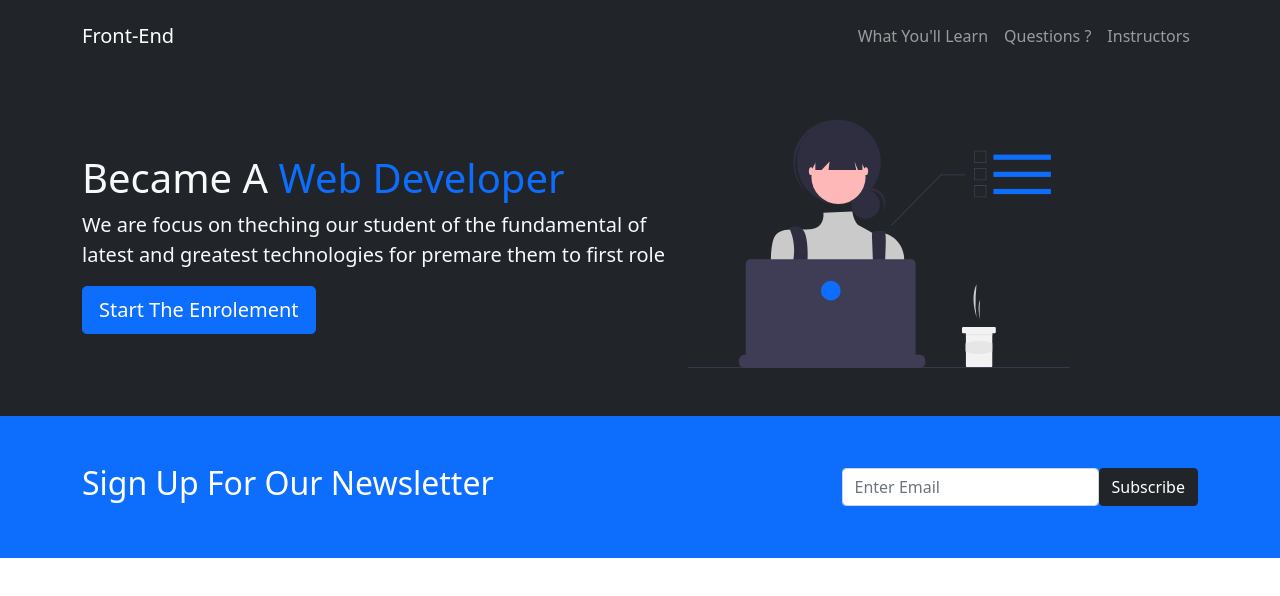
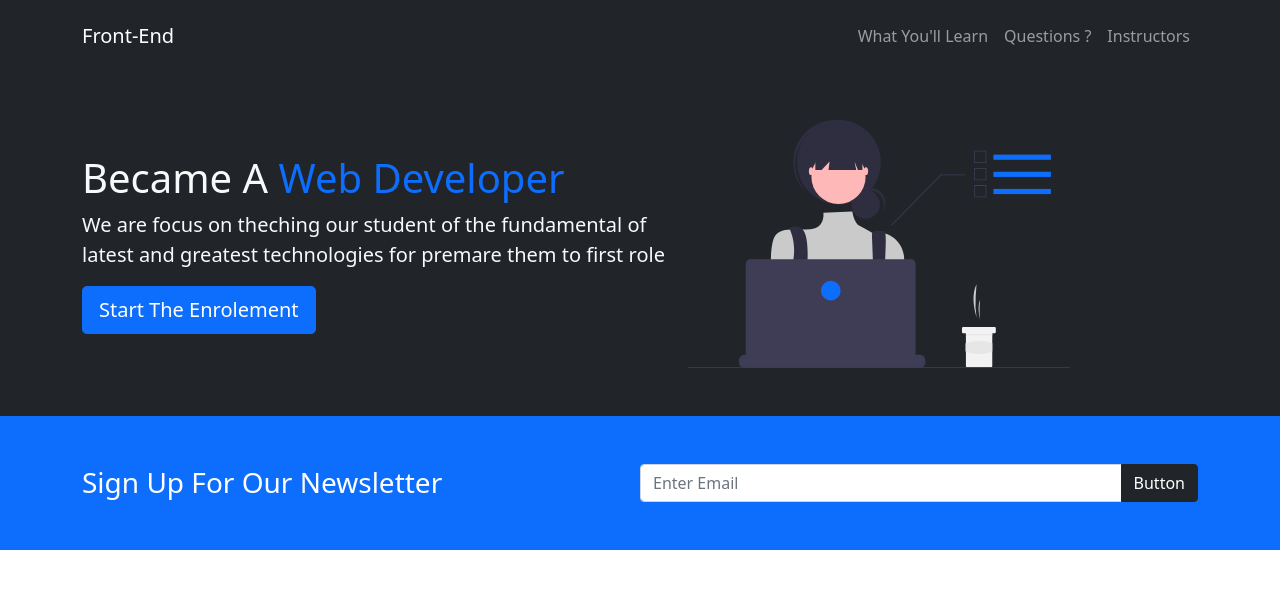
Before and after one commit to jonytalukdar/bootstrap-5, a plain HTML site: page index.html in a window 1280 px wide. Drawn offline with nearby package versions, Linux system fonts and the light colour scheme.

Commit message:
added newsletter

```diff
--- a/index.html
+++ b/index.html
@@ -71,13 +71,14 @@
 
     <section class="bg-primary text-white p-5">
       <div class="container">
-        <div class="d-flex align-items-center justify-content-between">
+        <div class="d-md-flex align-items-center justify-content-between">
           <div>
-            <h2>Sign Up For Our Newsletter</h2>
+            <h3 class="mb-3 mb-md-0">Sign Up For Our Newsletter</h3>
           </div>
-          <div class="d-flex">
-            <input class="form-control" type="text" placeholder="Enter Email" />
-            <button class="btn btn-dark">Subscribe</button>
+
+          <div class="input-group news-input">
+            <input type="text" class="form-control" placeholder="Enter Email" />
+            <button class="btn btn-dark btn-large" type="button">Button</button>
           </div>
         </div>
       </div>
--- a/style.css
+++ b/style.css
@@ -2,7 +2,7 @@
   display: block;
   content: '';
   height: 60px;
-}
+} */
 
 #map {
   width: 100%;
@@ -14,4 +14,4 @@
   .news-input {
     width: 50%;
   }
-} */
+}
```
